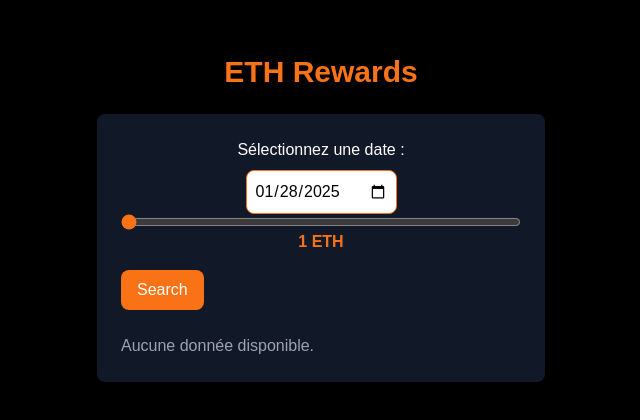
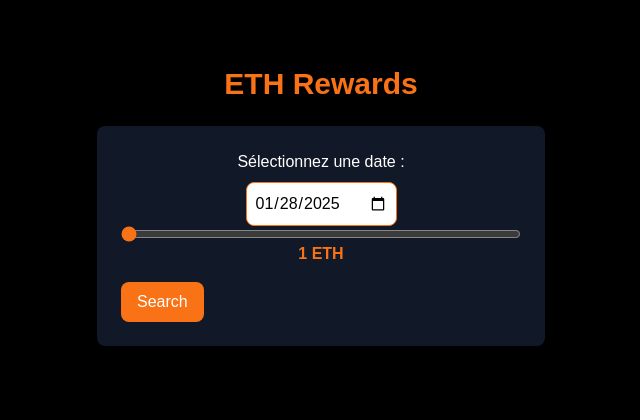
Before and after one commit to 18Wangu/Kiln_Hackathon, a Next.js app: page / in a window 1280 px wide. Shown: the part 182-602 px from the top of the page, without its empty margins (319-959 px from the left). Built offline with nearby package versions, Linux system fonts and the light colour scheme.

Commit message:
graphique fonctionnel

```diff
--- /dev/null
+++ b/app/components/Chart.tsx
@@ -0,0 +1,31 @@
+"use client";
+import { Line } from "react-chartjs-2";
+import { Chart as ChartJS, CategoryScale, LinearScale, PointElement, LineElement, Title, Tooltip, Legend } from "chart.js";
+
+ChartJS.register(CategoryScale, LinearScale, PointElement, LineElement, Title, Tooltip, Legend);
+
+interface ChartProps {
+  data: { date: string; totalETH: number }[];
+}
+
+export default function Chart({ data }: ChartProps) {
+  const chartData = {
+    labels: data.map((item) => item.date),
+    datasets: [
+      {
+        label: "Total ETH",
+        data: data.map((item) => item.totalETH),
+        borderColor: "orange",
+        backgroundColor: "rgba(255, 165, 0, 0.5)",
+        tension: 0.4,
+      },
+    ],
+  };
+
+  return (
+    <div className="bg-gray-900 p-4 rounded-lg w-full">
+      <h2 className="text-xl text-white mb-2">📈 Évolution du Total ETH</h2>
+      <Line data={chartData} />
+    </div>
+  );
+}
--- a/app/page.tsx
+++ b/app/page.tsx
@@ -2,6 +2,7 @@
 import { useState } from "react";
 import Slider from "./components/Slider";
 import DatePicker from "./components/DatePicker";
+import Chart from "./components/Chart";
 import { fetchRewards } from "./api/kiln/route";
 
 export default function Home() {
@@ -14,9 +15,8 @@ export default function Home() {
     setData(result);
   };
 
-  // Fonction pour calculer le montant total d'ETH cumulé
   const calculateTotalETH = () => {
-    let totalETH = ethAmount; // Montant initial d'ETH
+    let totalETH = ethAmount;
     return data.map((item) => {
       totalETH += totalETH * (item.gross_apy / 100 / 365);
       return { ...item, totalETH };
@@ -39,22 +39,11 @@ export default function Home() {
         >
           Search
         </button>
+      </div>
 
-        <div className="mt-6">
-          {updatedData.length > 0 ? (
-            updatedData.map((item, index) => (
-              <div key={index} className="bg-gray-800 p-4 rounded-lg mb-2">
-                <p className="text-lg">📅 Date: {item.date}</p>
-                <p className="text-lg">🔥 Gross APY: {item.gross_apy}%</p>
-                <p className="text-lg text-orange-400">
-                  💰 Total ETH: {item.totalETH.toFixed(8)}
-                </p>
-              </div>
-            ))
-          ) : (
-            <p className="text-gray-400">Aucune donnée disponible.</p>
-          )}
-        </div>
+      {/* Affichage du graphique */}
+      <div className="mt-6 w-full max-w-2xl">
+        {updatedData.length > 0 && <Chart data={updatedData} />}
       </div>
     </main>
   );
```
